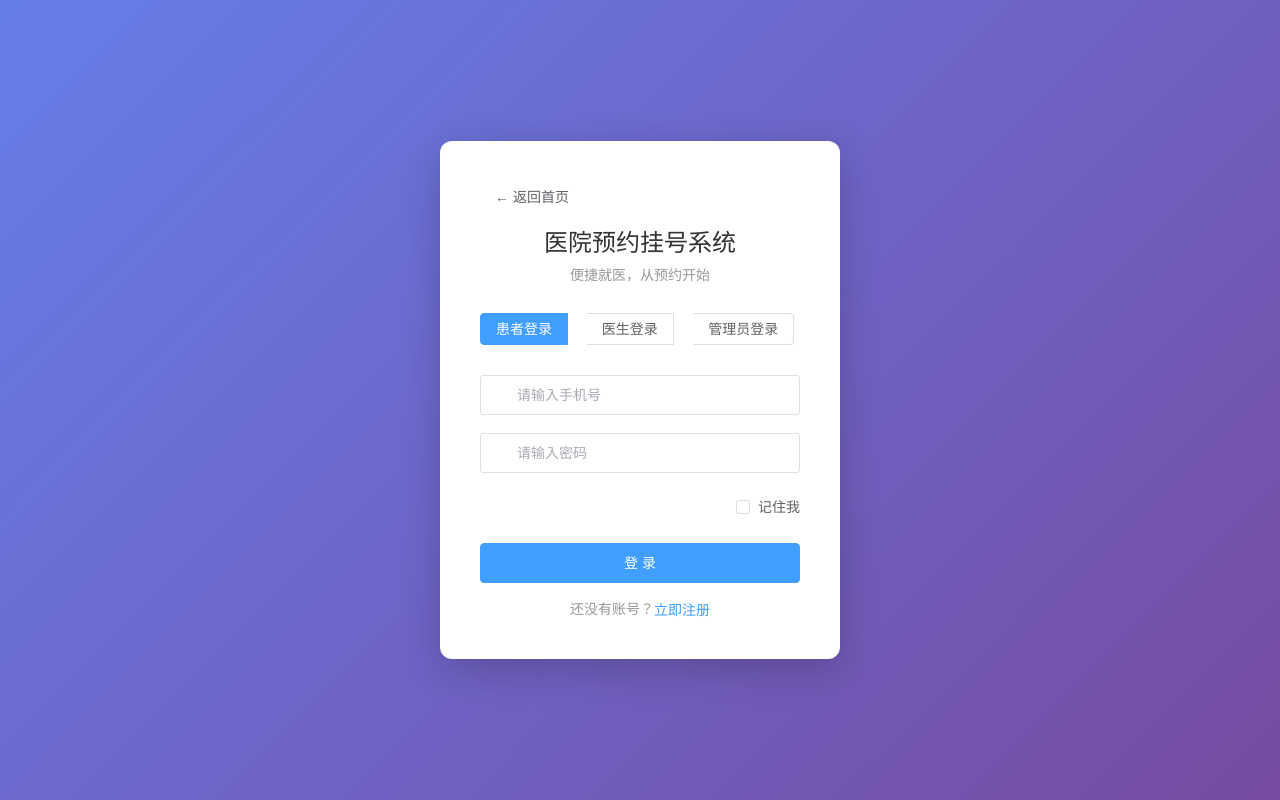
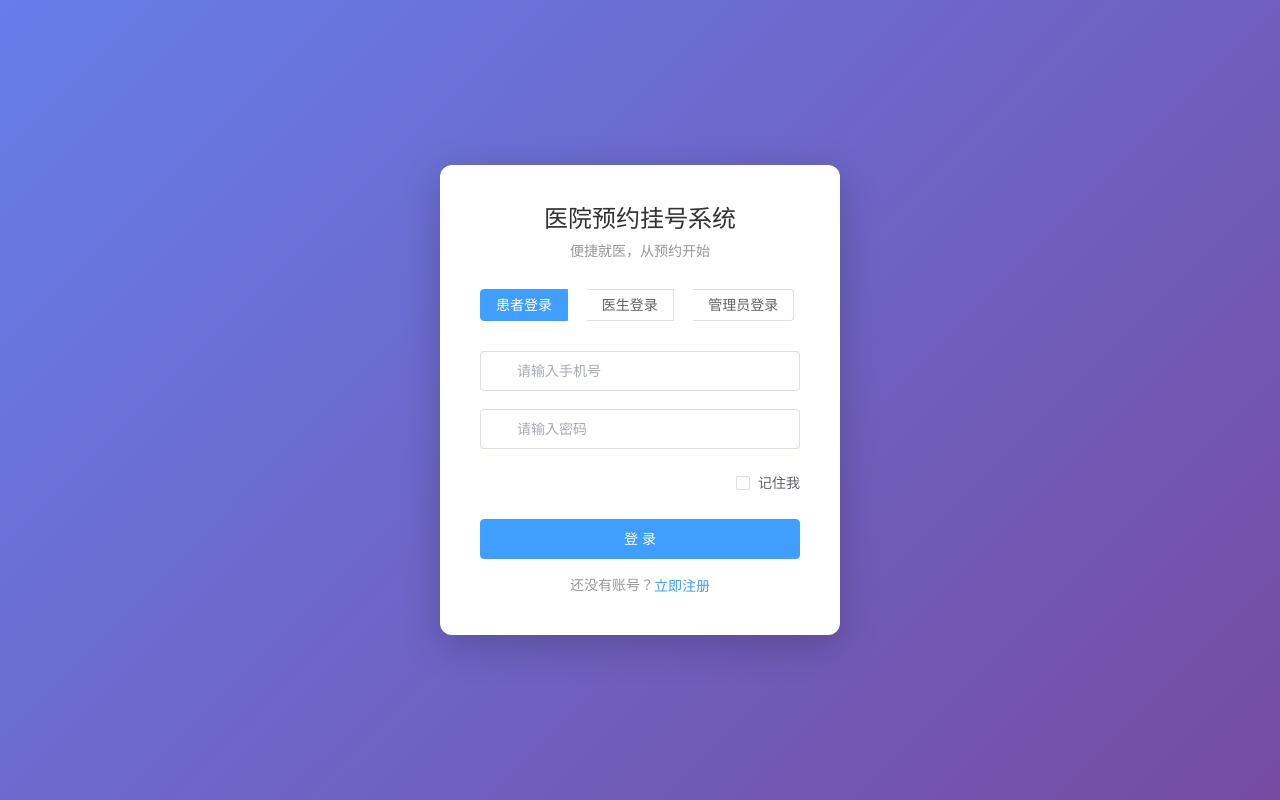
Before and after one commit to Shunhhhh/hospital-appointment-system, a Vue app in the folder hospital-appointment-frontend/: page /hospital/login in a window 1280 px wide. Built offline with nearby package versions, Linux system fonts and the light colour scheme; the HTML template or start-up script is replaced by a standard one.

Commit message:
fix: 删除登录页面的返回首页按钮

```diff
--- a/hospital-appointment-frontend/src/views/hospital/PatientLogin.vue
+++ b/hospital-appointment-frontend/src/views/hospital/PatientLogin.vue
@@ -1,9 +1,6 @@
 <template>
   <div class="login-page">
     <div class="login-box">
-      <div class="back-bar">
-        <el-button text @click="router.push('/hospital/home')">← 返回首页</el-button>
-      </div>
       <div class="login-header">
         <h1>医院预约挂号系统</h1>
         <p>便捷就医，从预约开始</p>
@@ -211,8 +208,4 @@ const goToRegister = () => {
   font-size: 14px;
   margin-top: 15px;
 }
-
-.back-bar {
-  margin-bottom: 16px;
-}
 </style>
```
